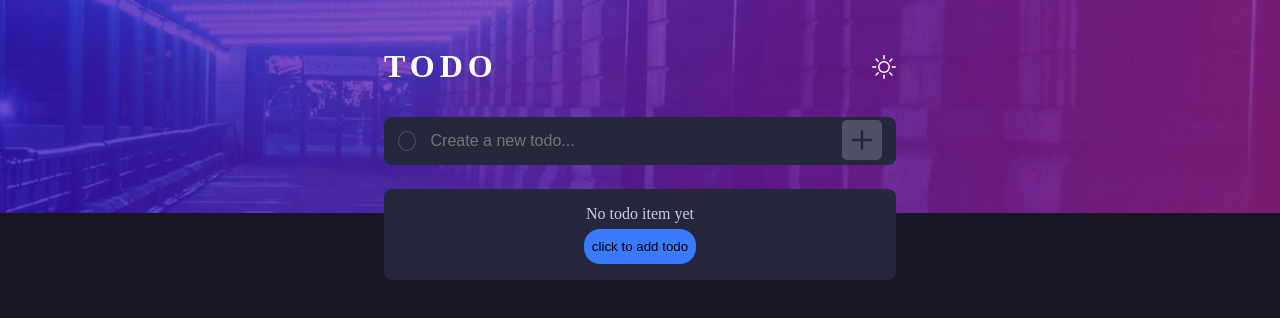
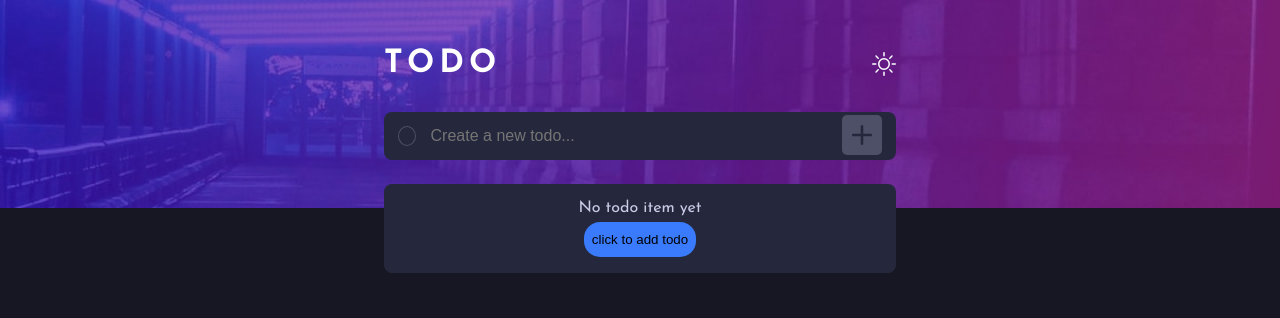
Before and after one commit to efezinoidisi/todo-app, a React (Vite) app: page / in a window 1280 px wide. Shown: the top 318 px of the page. Built offline with nearby package versions, Linux system fonts and the light colour scheme.

Commit message:
fix theme bug

```diff
--- a/index.html
+++ b/index.html
@@ -4,7 +4,10 @@
   <meta charset="UTF-8" />
   <link rel="icon" type="image/svg+xml" href="/vite.svg" />
   <meta name="viewport" content="width=device-width, initial-scale=1.0" />
-    <title>Vite + React + TS</title>
+  <title>FrontendMentor | Todo App</title>
+  <link rel="preconnect" href="https://fonts.googleapis.com">
+  <link rel="preconnect" href="https://fonts.gstatic.com" crossorigin>
+  <link href="https://fonts.googleapis.com/css2?family=Josefin+Sans:wght@400;700&display=swap" rel="stylesheet">
 </head>
 <body>
   <div id="root"></div>
--- a/package.json
+++ b/package.json
@@ -14,6 +14,7 @@
     "react-beautiful-dnd": "^13.1.1",
     "react-dom": "^18.2.0",
     "react-icons": "^4.8.0",
+    "semver": "^7.5.3",
     "styled-components": "^5.3.9"
   },
   "devDependencies": {
--- a/src/App.tsx
+++ b/src/App.tsx
@@ -8,7 +8,7 @@
 function App() {
   const [theme, setTheme] = useState('dark');
   const toggleTheme = () => {
-		theme === 'theme' ? setTheme('light') : setTheme('dark');
+    setTheme((prev) => (prev === 'dark' ? 'light' : 'dark'));
   };
 
   return (
--- a/src/styles/global.ts
+++ b/src/styles/global.ts
@@ -18,6 +18,7 @@
     color : ${({ theme }) => theme.colors.text};
     height: 100dvh;
     padding-bottom: 3rem;
+    font-family: 'Josefin Sans', sans-serif;
   }
 
   button{
```
Also changed, not shown: 1 other file (tests, documents, lock files or other folders). Lines whose indentation alone changed are shown as unchanged.
